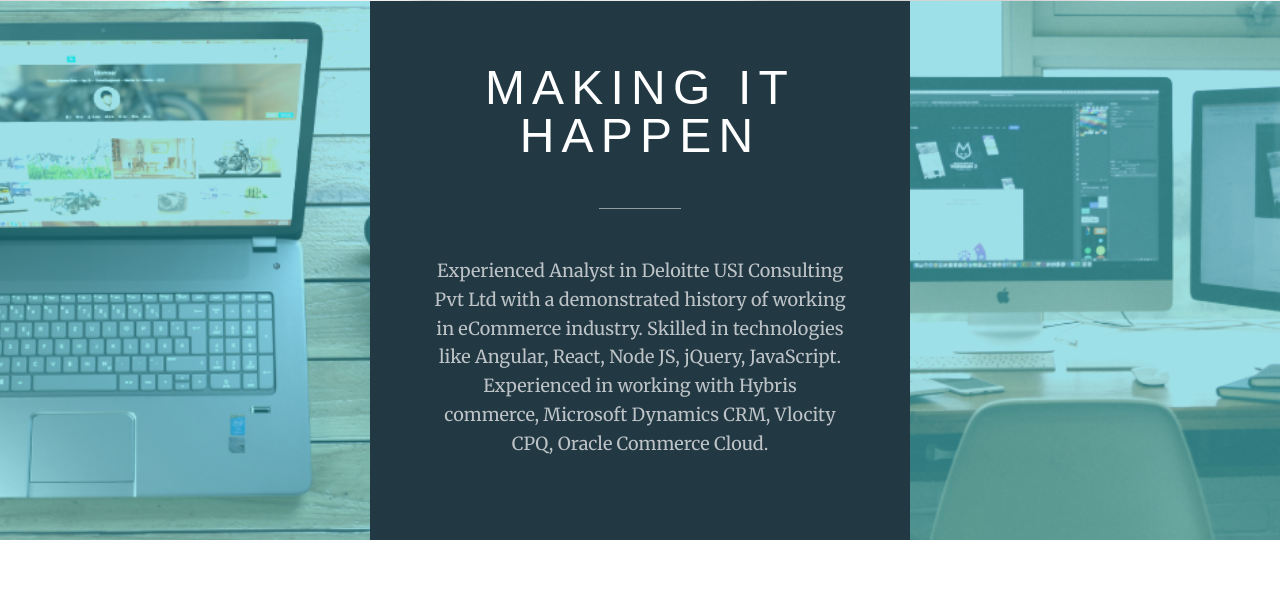
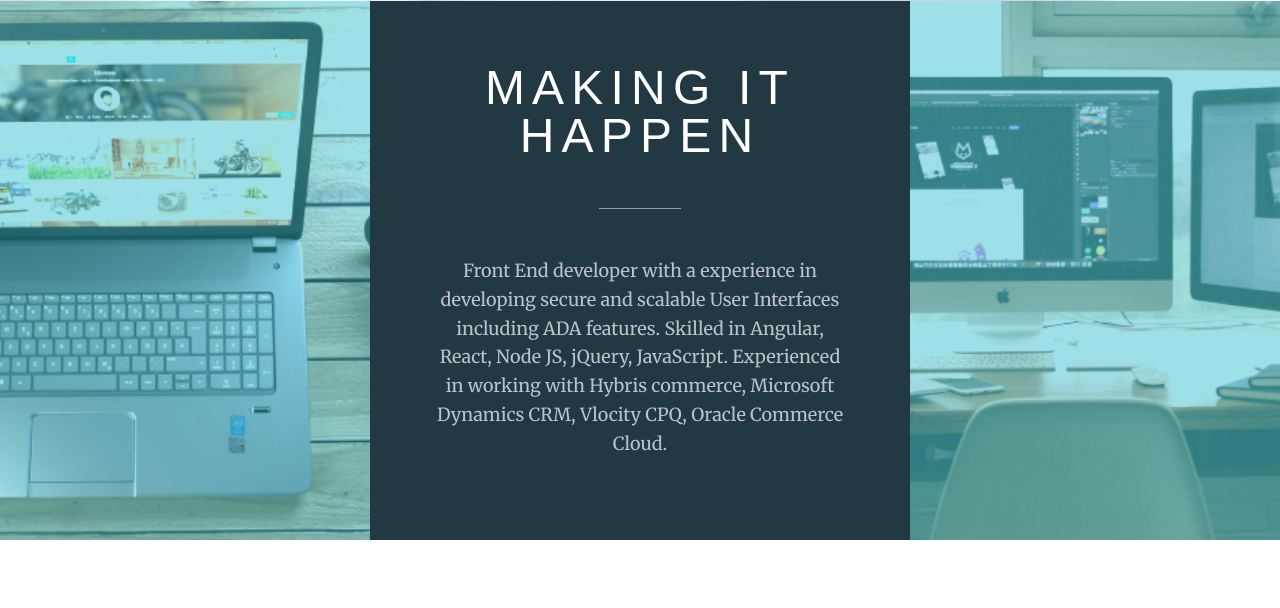
Before and after one commit to Sneha-KV/My-Portfolio, a website: page index.html in a window 1280 px wide. Shown: the part 799-1407 px from the top of the page. Drawn offline with Linux system fonts and the light colour scheme; a web font is replaced by a local one.

Commit message:
Update index.html

```diff
--- a/index.html
+++ b/index.html
@@ -56,10 +56,9 @@
       <div class="intro-middle">
         <h2>Making it happen</h2>
         <p>
-          Experienced Analyst in Deloitte USI Consulting Pvt Ltd with a demonstrated history of working in eCommerce industry.
-          Skilled in technologies like Angular, React, Node JS, jQuery, JavaScript.
+          Front End developer with a experience in developing secure and scalable User Interfaces including ADA features.
+          Skilled in Angular, React, Node JS, jQuery, JavaScript.
           Experienced in working with Hybris commerce, Microsoft Dynamics CRM, Vlocity CPQ, Oracle Commerce Cloud.
-
         </p>
       </div>
       <div class="intro-right">
```
